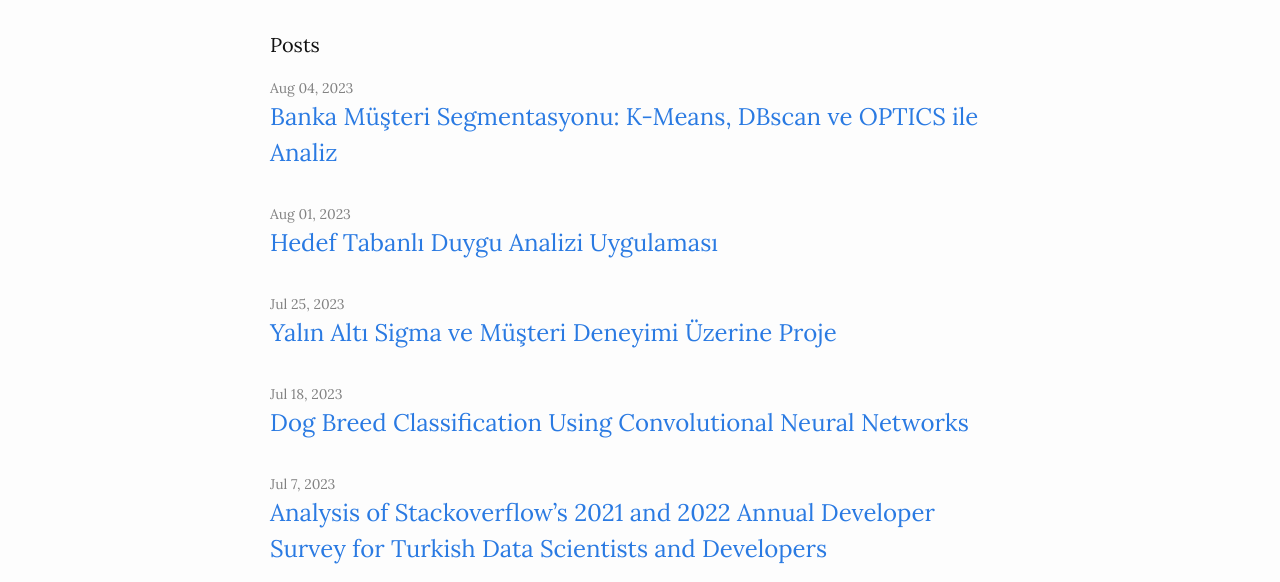
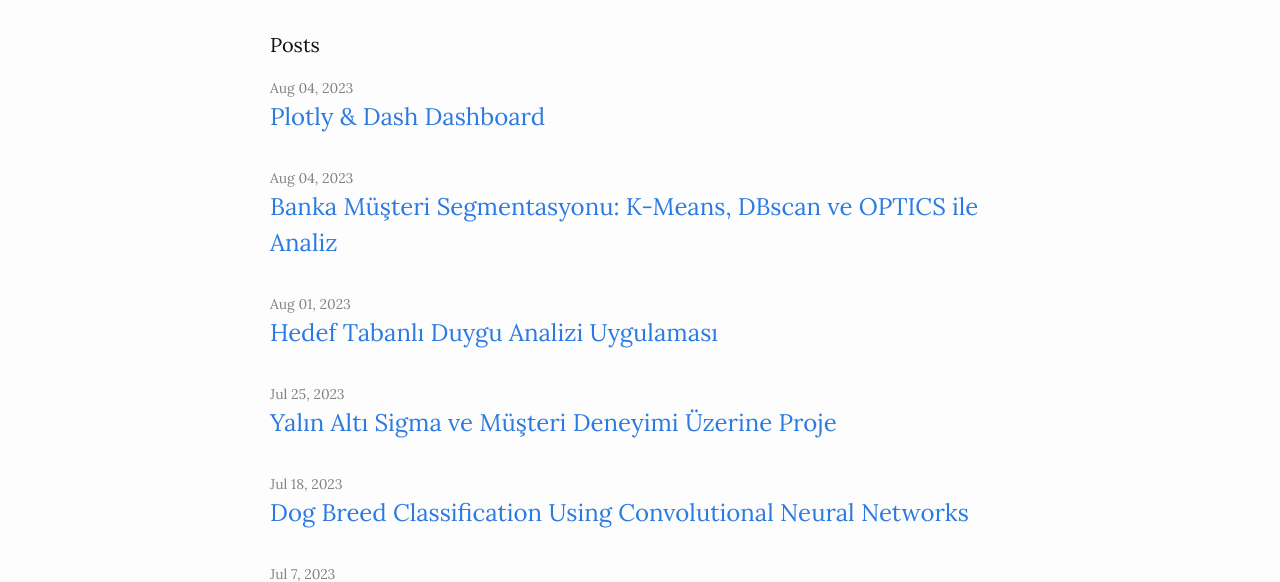
Before and after one commit to EmreToktay/EmreToktay.github.io, a plain HTML site: page blog/blog.html in a window 1280 px wide. Shown: the part 62-644 px from the top of the page. Drawn offline with nearby package versions, Linux system fonts and the light colour scheme; a script that the page names is missing.

Commit message:
Update blog.html

```diff
--- a/blog/blog.html
+++ b/blog/blog.html
@@ -85,6 +85,14 @@
 
 
   <ul class="post-list">
+        <li>
+
+          <span class="post-meta">Aug 04, 2023</span>
+
+          <h2>
+            <a class="post-link" href="../Blog Posts/dashboard.html">Plotly & Dash Dashboard</a>
+          </h2>
+        </li>
         <li>
 
           <span class="post-meta">Aug 04, 2023</span>
```
